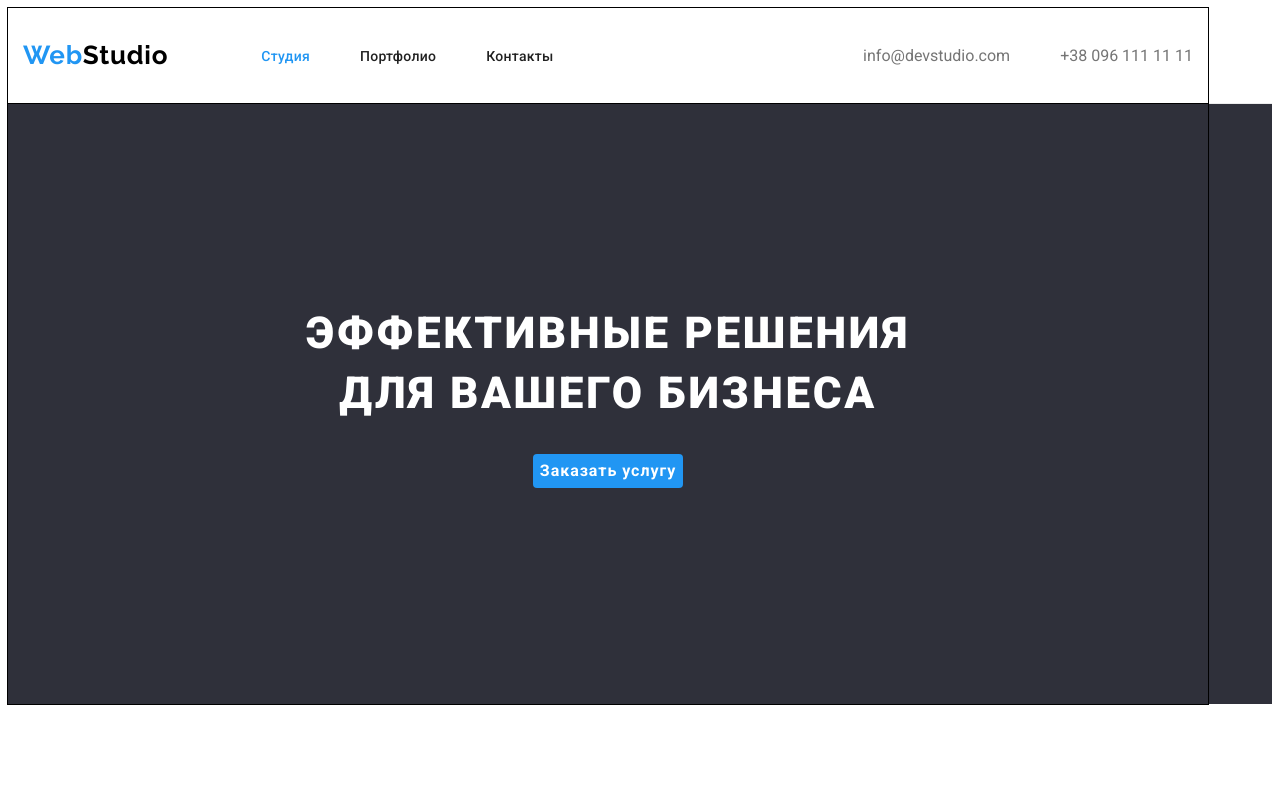
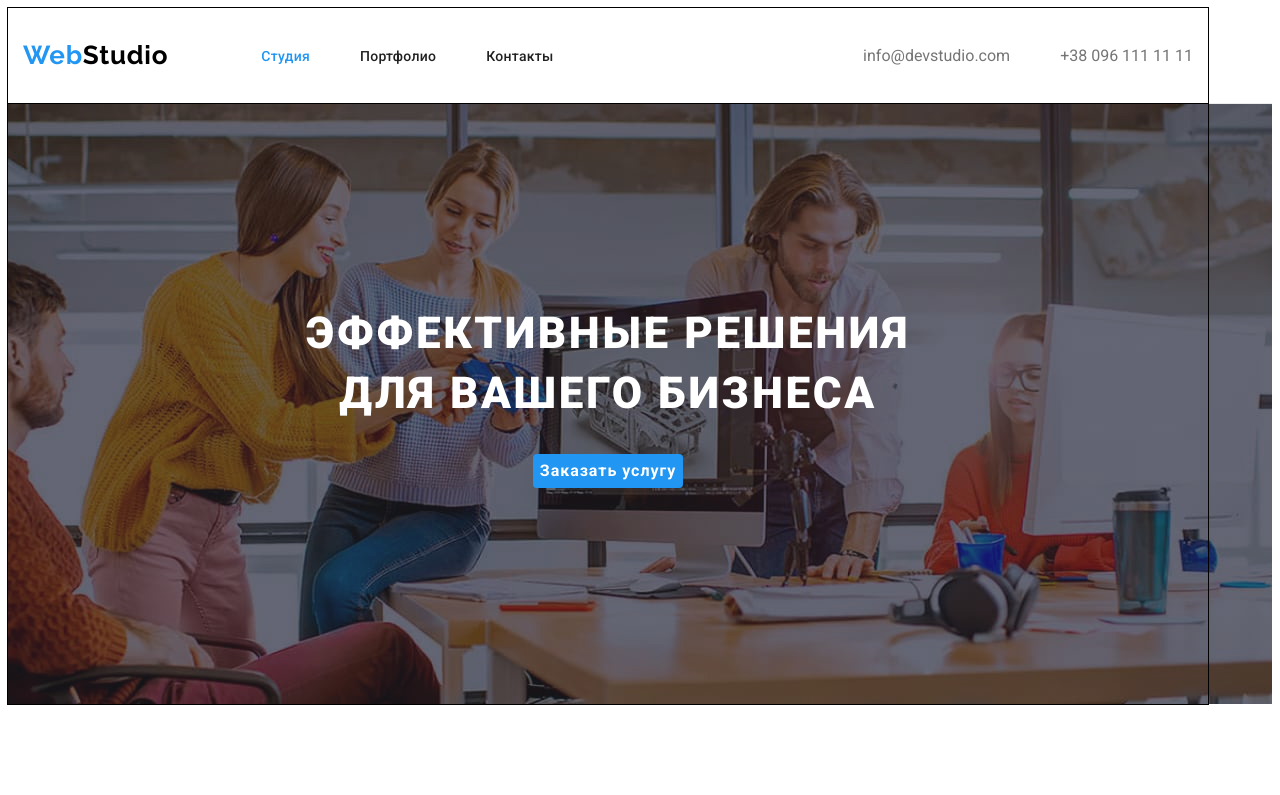
Before and after one commit to IliaGolota/goit-hw-04-version-before, a plain HTML site: page index.html in a window 1280 px wide. Shown: the top 795 px of the page. Drawn offline with Linux system fonts and the light colour scheme.

Commit message:
adds gradient
adds gradient

```diff
--- a/css/styles.css
+++ b/css/styles.css
@@ -218,6 +218,17 @@ body {
 /*section Hero*/
 .hero {
   background-color: var(--hero-footer-color);
+  background-image: url(../images/header.background.jpg);
+  background-size: cover;
+  background-repeat: no-repeat;
+  background-position: center;
+  background-image: linear-gradient(
+      rgba(47, 48, 58, 0.4),
+      rgba(47, 48, 58, 0.4)
+    ),
+    url(../images/header.background.jpg);
+  max-width: 1600px;
+  height: 600px;
 }
 
 .container-hero {
```
